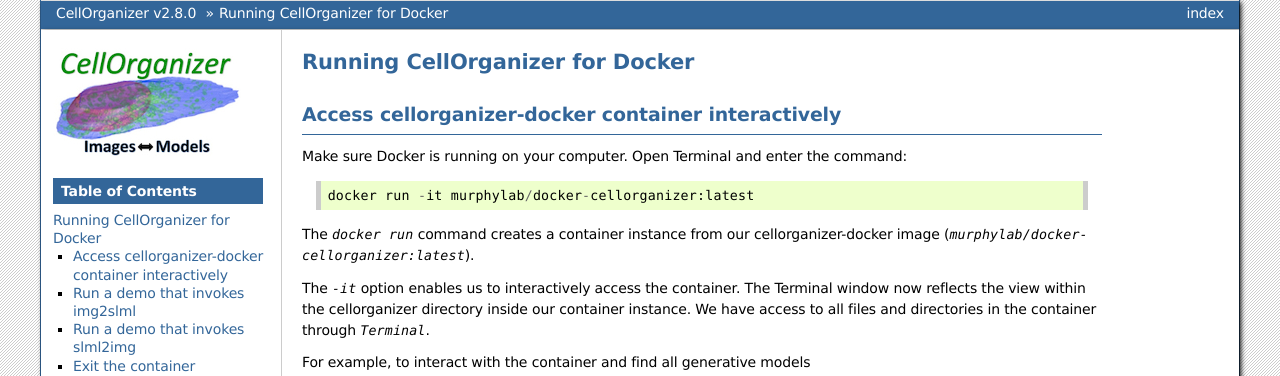
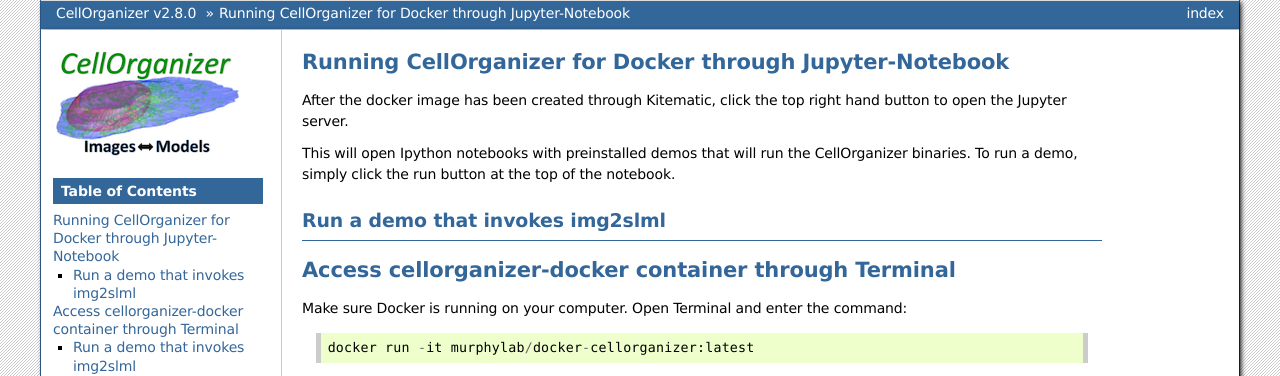
Before and after one commit to murphygroup/cellorganizer-documentation_old, a Sphinx documentation site: the page built from source/chapters/docker/running.rst, in a window 1280 px wide and 900 px high, cut to the strip 0-376 px from the top of the window. Built offline with Sphinx 7.4.7, drawn with Linux system fonts in a browser that asks for light colours; some of the changed text lies outside the part shown.

Commit message:
Update running.rst

```diff
--- a/source/chapters/docker/running.rst
+++ b/source/chapters/docker/running.rst
@@ -1,8 +1,16 @@
-Running CellOrganizer for Docker
+Running CellOrganizer for Docker through Jupyter-Notebook
 ********************************
+After the docker image has been created through Kitematic, click the top right hand button to open the Jupyter server.
 
-Access cellorganizer-docker container interactively
----------------------------------------------------
+This will open Ipython notebooks with preinstalled demos that will run the CellOrganizer binaries. To run a demo, simply click the run button at the top of the notebook.
+
+
+Run a demo that invokes img2slml
+--------------------------------
+
+
+Access cellorganizer-docker container through Terminal
+********************************
 Make sure Docker is running on your computer. Open Terminal and enter the command::
 
 	docker run -it murphylab/docker-cellorganizer:latest
```
